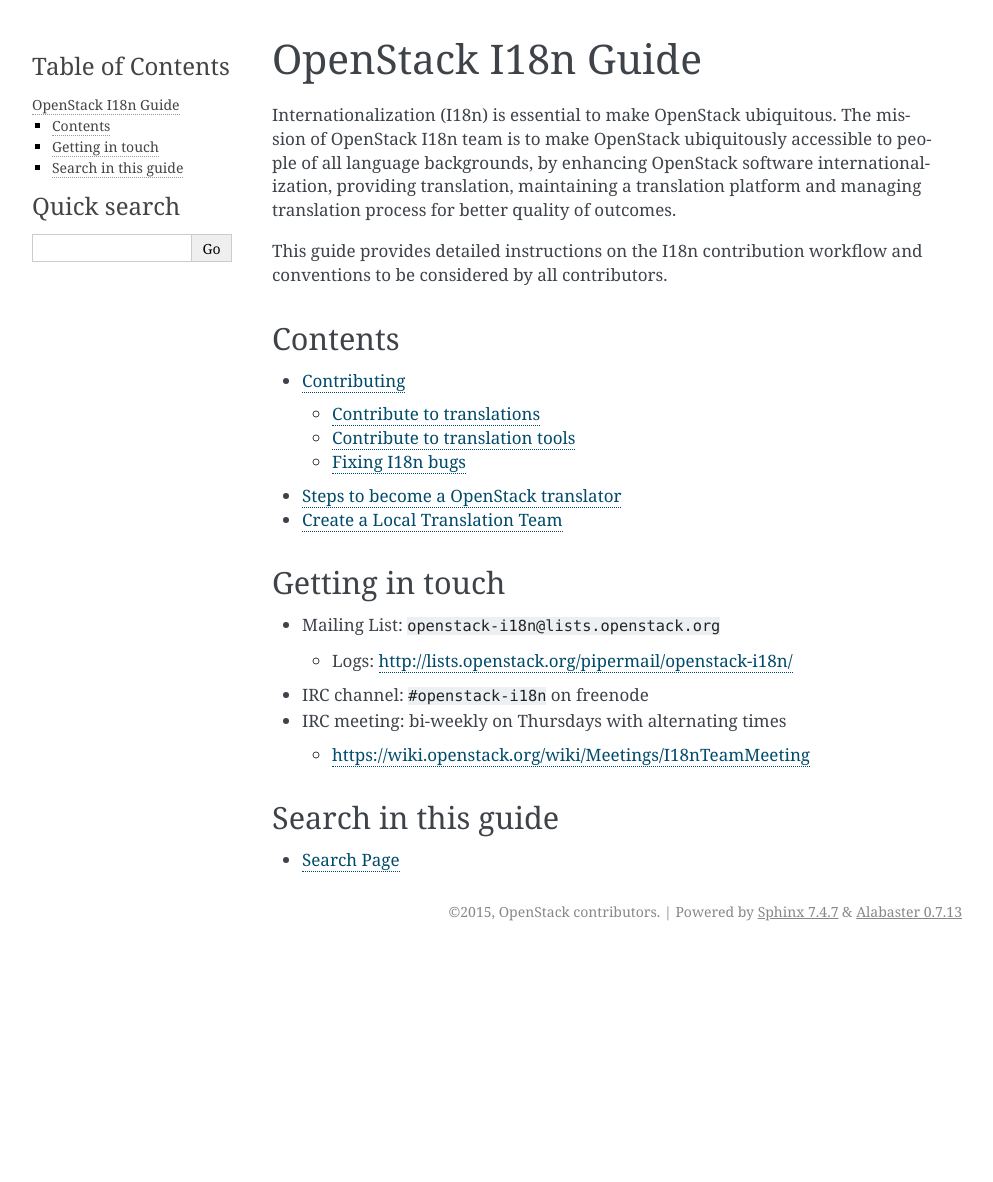
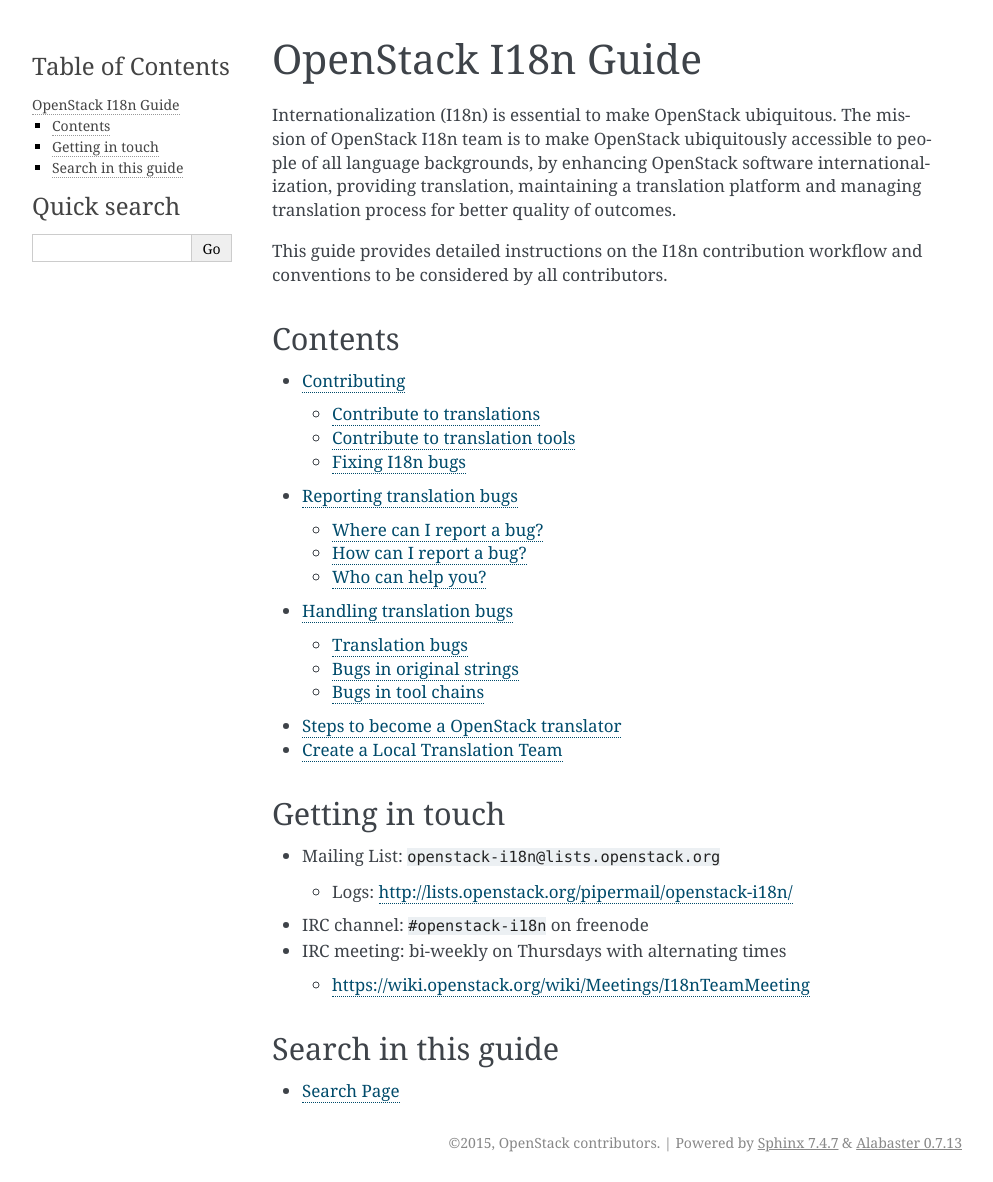
Before and after one commit to openstack/i18n, a Sphinx documentation site: the page built from doc/source/index.rst, in a window 1280 px wide. Shown: the whole page, without its empty margins (148-1141 px from the left). Built offline with Sphinx 7.4.7, drawn with Linux system fonts in a browser that asks for light colours; before the commit the page ends 951 px from its top, so only the background shows below that; some of the changed lines change nothing that is shown.

Commit message:
Add doc on how to report and handle translation bugs
Change-Id: I53ef007f2bb29ae9b6225383c4017a0f7c7e9acf

```diff
--- /dev/null
+++ b/doc/source/bug_report.rst
@@ -0,0 +1,55 @@
+Reporting translation bugs
+==========================
+
+This page describes how end users can report translation bugs.
+
+Finding and reporting translation bugs is an important step towards better
+quality of translations in OpenStack.
+
+When you are using OpenStack (including the dashboard, API or CLI) or are
+reading translated documentations, if you find something wrong, something you
+cannot understand, something you cannot agree, or something to be improved,
+please consider reporting it.
+
+Where can I report a bug?
+-------------------------
+
+OpenStack I18n team uses
+`Launchpad <https://bugs.launchpad.net/openstack-i18n>`_
+for the bug tracking.
+
+Translation bugs in all languages can be reported here.
+
+How can I report a bug?
+-----------------------
+
+If you visit `openstack-i18n launchpad <https://bugs.launchpad.net/openstack-i18n>`_,
+we can find **Report a bug** at the right-upper corner. Click to report a bug.
+
+You can report a bug in your language (or English).
+
+It is highly recommended to include the following information.
+
+* Where you find a bug you are reporting?
+
+  * For documentations, URL and a detail place would be great.
+  * For the dashboard, panel or form name.
+
+* What is wrong? What should be improved?
+* **Make sure to include your English language name in a bug summary**.
+  It is also suggested to write a bug summary in English.
+  For example:
+
+  .. code-block:: none
+
+     [japanese] Dashboard action in the Instance table is not translated
+
+* (optional) Put your language name as bug tag.
+
+Who can help you?
+-----------------
+
+Everyone in the OpenStack community is glad to help you.
+
+* `Language translation team <https://wiki.openstack.org/wiki/I18nTeam/team>`_: you can ask in your language :-)
+* OpenStack I18n team: See :ref:`label-i18n-team-contact`
--- a/doc/source/contributing.rst
+++ b/doc/source/contributing.rst
@@ -19,9 +19,7 @@
 If you cannot find your local team,
 you can request to `create a local translation team`_.
 
-To report translation errors,
-go to `openstack-i18n in Launchpad`_ and report bugs.
-Mark bugs with a tag "translation".
+To report translation errors, see :doc:`bug_report`.
 
 There are three different roles in a translation team:
 
--- /dev/null
+++ b/doc/source/handling_bugs.rst
@@ -0,0 +1,51 @@
+=========================
+Handling translation bugs
+=========================
+
+If you are a translator or a person involved in I18n effort,
+you may be interested in fixing translation bugs :)
+
+Bugs in translated documents or dashboard are mainly classified into
+the following areas:
+
+* translation bugs
+* bugs in original strings
+* bugs in tool chains
+
+Translation bugs
+----------------
+
+Visit a corresponding resource in Zanata and correct translations.
+
+.. note::
+
+   As a translator, if reported bugs turns out beyond a translation bug, it is
+   better to ask I18n team members via the mailing list or the IRC channel.
+   They can handle such bugs.
+
+Bugs in original strings
+------------------------
+
+If a reported bug turns out that an original string or message is not correct,
+we suggest to file a bug to a corresponding OpenStack project.
+In most cases, a related project would be one of:
+
+* `OpenStack manuals <https://bugs.launchpad.net/openstack-manuals>`_
+* `Horizon (OpenStack dashboard) <https://bugs.launchpad.net/horizon>`_
+
+.. note::
+
+   During translation you may sometimes encounter strings which are hard to
+   translate in your language. For example, we cannot control the order of
+   words, or a plural form is not supported.  Usually, this kind of bugs cannot
+   be fixed just by changing the strings and more work is needed.  We would
+   also suggest to file a bug to a corresponding project above.  In this case,
+   ensure to add **i18n** tag when filing a bug.
+
+Bugs in tool chains
+-------------------
+
+If you encounter more complicated things including translation tool chains or
+something others, the most recommended way is to ask it in the I18n mailing
+list ``openstack-i18n@lists.openstack.org``.
+Of course you can file a bug against a related project directly.
--- a/doc/source/index.rst
+++ b/doc/source/index.rst
@@ -19,8 +19,12 @@
    :maxdepth: 2
 
    contributing
+   bug_report
+   handling_bugs
    official_translator
    create_lang_team
+
+.. _label-i18n-team-contact:
 
 Getting in touch
 ~~~~~~~~~~~~~~~~
```
